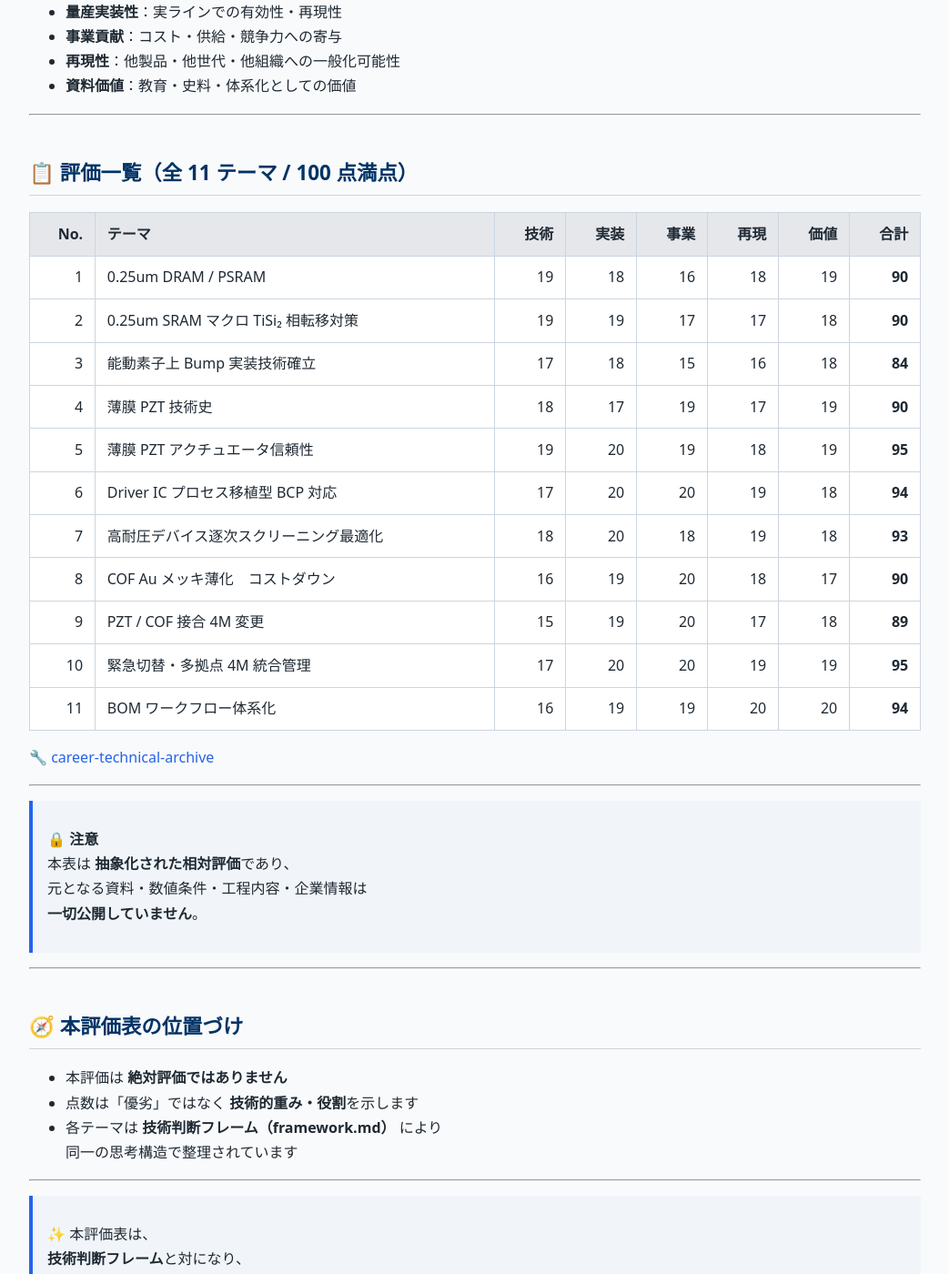
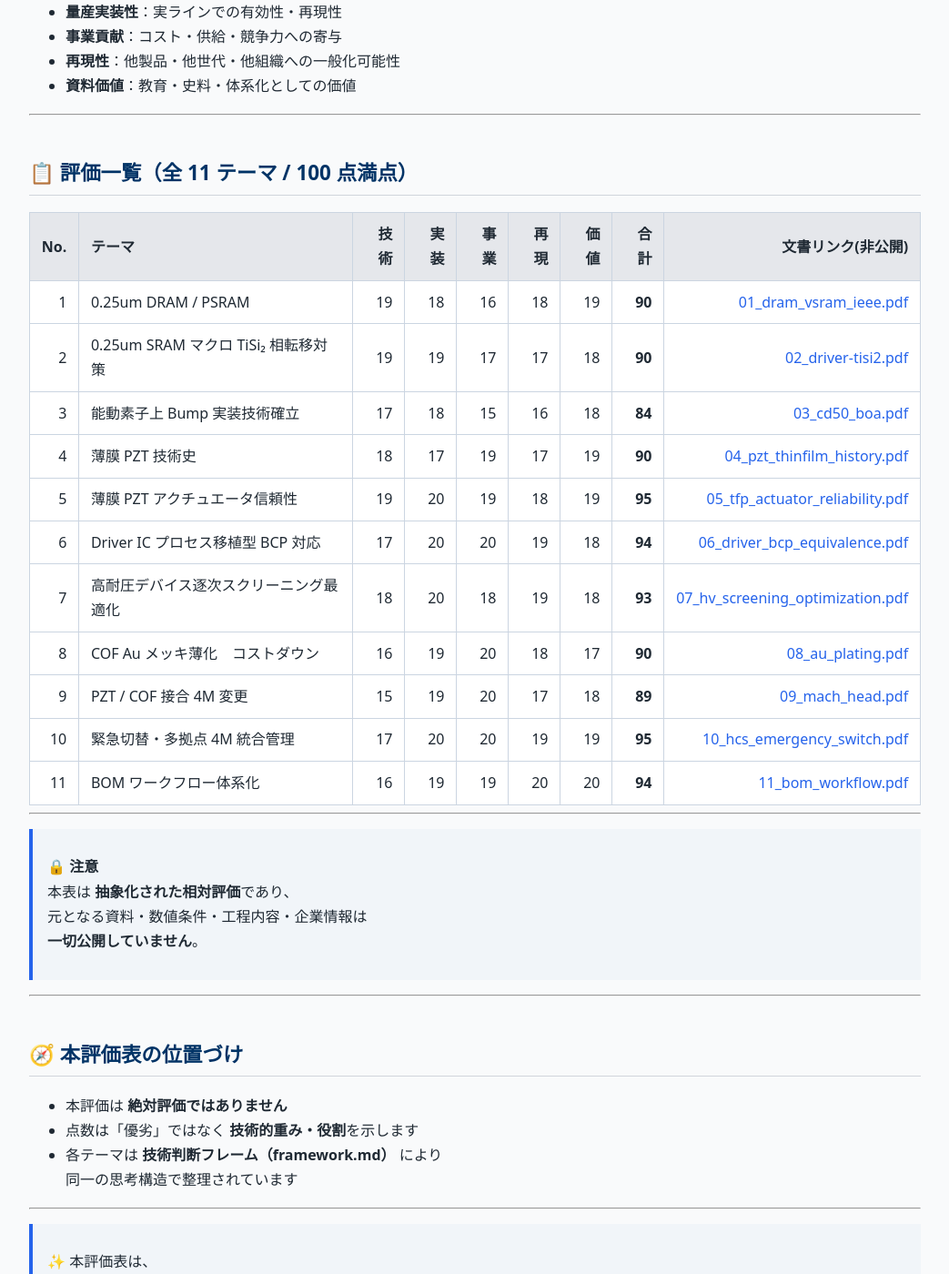
Before and after one commit to Samizo-AITL/Samizo-AITL.github.io, a Jekyll site: the page built from about/archive/evaluation.md, in a window 1280 px wide and 1400 px high, scrolled down 496 px. Shown: the whole window at 91% size, without its empty margins (118-1161 px from the left). Built offline with Jekyll 4.4.1, drawn with Linux system fonts in a browser that asks for light colours.

Commit message:
Update evaluation.md

```diff
--- a/about/archive/evaluation.md
+++ b/about/archive/evaluation.md
@@ -29,21 +29,19 @@
 
 ## 📋 評価一覧（全 11 テーマ / 100 点満点）
 
-| No. | テーマ | 技術 | 実装 | 事業 | 再現 | 価値 | 合計 |
-|---:|---|---:|---:|---:|---:|---:|---:|
-| 1 | 0.25um DRAM / PSRAM | 19 | 18 | 16 | 18 | 19 | **90** |
-| 2 | 0.25um SRAM マクロ TiSi₂ 相転移対策 | 19 | 19 | 17 | 17 | 18 | **90** |
-| 3 | 能動素子上 Bump 実装技術確立 | 17 | 18 | 15 | 16 | 18 | **84** |
-| 4 | 薄膜 PZT 技術史 | 18 | 17 | 19 | 17 | 19 | **90** |
-| 5 | 薄膜 PZT アクチュエータ信頼性 | 19 | 20 | 19 | 18 | 19 | **95** |
-| 6 | Driver IC プロセス移植型 BCP 対応 | 17 | 20 | 20 | 19 | 18 | **94** |
-| 7 | 高耐圧デバイス逐次スクリーニング最適化 | 18 | 20 | 18 | 19 | 18 | **93** |
-| 8 | COF Au メッキ薄化　コストダウン | 16 | 19 | 20 | 18 | 17 | **90** |
-| 9 | PZT / COF 接合 4M 変更 | 15 | 19 | 20 | 17 | 18 | **89** |
-|10 | 緊急切替・多拠点 4M 統合管理 | 17 | 20 | 20 | 19 | 19 | **95** |
-|11 | BOM ワークフロー体系化 | 16 | 19 | 19 | 20 | 20 | **94** |
-
-🔧 [career-technical-archive](https://github.com/Samizo-AITL/career-technical-archive)
+| No. | テーマ | 技術 | 実装 | 事業 | 再現 | 価値 | 合計 | 文書リンク(非公開) |
+|---:|---|---:|---:|---:|---:|---:|---:|---:|
+| 1 | 0.25um DRAM / PSRAM | 19 | 18 | 16 | 18 | 19 | **90** | [01_dram_vsram_ieee.pdf](https://github.com/Samizo-AITL/career-technical-archive/docs/01_dram_vsram_ieee.pdf) |
+| 2 | 0.25um SRAM マクロ TiSi₂ 相転移対策 | 19 | 19 | 17 | 17 | 18 | **90** | [02_driver-tisi2.pdf](https://github.com/Samizo-AITL/career-technical-archive/docs/02_driver-tisi2.pdf) |
+| 3 | 能動素子上 Bump 実装技術確立 | 17 | 18 | 15 | 16 | 18 | **84** | [03_cd50_boa.pdf](https://github.com/Samizo-AITL/career-technical-archive/docs/03_cd50_boa.pdf) |
+| 4 | 薄膜 PZT 技術史 | 18 | 17 | 19 | 17 | 19 | **90** | [04_pzt_thinfilm_history.pdf](https://github.com/Samizo-AITL/career-technical-archive/docs/04_pzt_thinfilm_history.pdf) |
+| 5 | 薄膜 PZT アクチュエータ信頼性 | 19 | 20 | 19 | 18 | 19 | **95** | [05_tfp_actuator_reliability.pdf](https://github.com/Samizo-AITL/career-technical-archive/docs/05_tfp_actuator_reliability.pdf) |
+| 6 | Driver IC プロセス移植型 BCP 対応 | 17 | 20 | 20 | 19 | 18 | **94** | [06_driver_bcp_equivalence.pdf](https://github.com/Samizo-AITL/career-technical-archive/docs/06_driver_bcp_equivalence.pdf) |
+| 7 | 高耐圧デバイス逐次スクリーニング最適化 | 18 | 20 | 18 | 19 | 18 | **93** | [07_hv_screening_optimization.pdf](https://github.com/Samizo-AITL/career-technical-archive/docs/07_hv_screening_optimization.pdf) |
+| 8 | COF Au メッキ薄化　コストダウン | 16 | 19 | 20 | 18 | 17 | **90** | [08_au_plating.pdf](https://github.com/Samizo-AITL/career-technical-archive/docs/08_au_plating.pdf) |
+| 9 | PZT / COF 接合 4M 変更 | 15 | 19 | 20 | 17 | 18 | **89** | [09_mach_head.pdf](https://github.com/Samizo-AITL/career-technical-archive/docs/09_mach_head.pdf) |
+|10 | 緊急切替・多拠点 4M 統合管理 | 17 | 20 | 20 | 19 | 19 | **95** | [10_hcs_emergency_switch.pdf](https://github.com/Samizo-AITL/career-technical-archive/docs/10_hcs_emergency_switch.pdf) |
+|11 | BOM ワークフロー体系化 | 16 | 19 | 19 | 20 | 20 | **94** | [11_bom_workflow.pdf](https://github.com/Samizo-AITL/career-technical-archive/docs/11_bom_workflow.pdf) |
 
 ---
 
```
